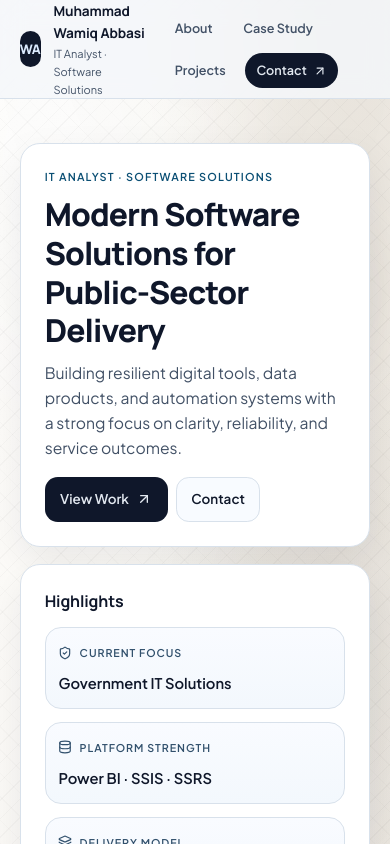
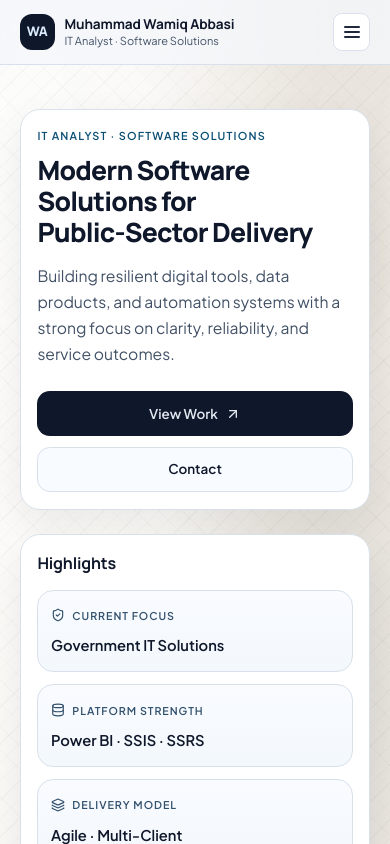
Before and after one commit to Muhammad-W-Abbasi/wamiq-portfolio, a React (Vite) app: page / in a window 390 px wide. Shown: the top 844 px of the page. Built offline with nearby package versions, Linux system fonts and the light colour scheme.

Commit message:
Mobile Optimization

```diff
--- a/src/App.jsx
+++ b/src/App.jsx
@@ -1,3 +1,4 @@
+import { useState } from "react";
 import { motion } from "framer-motion";
 import { ArrowUpRight } from "lucide-react";
 import Hero from "./components/Hero";
@@ -16,11 +17,15 @@ const pageVariants = {
 };
 
 export default function App() {
+  const [menuOpen, setMenuOpen] = useState(false);
+
+  const closeMenu = () => setMenuOpen(false);
+
   return (
     <motion.div className="app" variants={pageVariants} initial="hidden" animate="visible">
       <header className="site-header">
         <div className="shell nav-row">
-          <a className="brand" href="#hero">
+          <a className="brand" href="#hero" onClick={closeMenu}>
             <span className="brand-mark">WA</span>
             <span className="brand-text">
               <strong>Muhammad Wamiq Abbasi</strong>
@@ -28,11 +33,24 @@ export default function App() {
             </span>
           </a>
 
-          <nav className="nav-links" aria-label="Primary navigation">
-            <a href="#about">About</a>
-            <a href="#case-study">Case Study</a>
-            <a href="#projects">Projects</a>
-            <a href="#contact" className="nav-cta">
+          <button
+            type="button"
+            className={`menu-toggle${menuOpen ? " is-open" : ""}`}
+            aria-label="Toggle navigation menu"
+            aria-controls="primary-nav"
+            aria-expanded={menuOpen}
+            onClick={() => setMenuOpen((prev) => !prev)}
+          >
+            <span />
+            <span />
+            <span />
+          </button>
+
+          <nav id="primary-nav" className={`nav-links${menuOpen ? " is-open" : ""}`} aria-label="Primary navigation">
+            <a href="#about" onClick={closeMenu}>About</a>
+            <a href="#case-study" onClick={closeMenu}>Case Study</a>
+            <a href="#projects" onClick={closeMenu}>Projects</a>
+            <a href="#contact" className="nav-cta" onClick={closeMenu}>
               Contact <ArrowUpRight size={14} />
             </a>
           </nav>
--- a/src/index.css
+++ b/src/index.css
@@ -199,6 +199,10 @@ svg {
 .nav-links a:hover {
   background: #eaf1f8;
   color: var(--text);
+}
+
+.menu-toggle {
+  display: none;
 }
 
 .nav-cta {
@@ -742,3 +746,138 @@ svg {
     scroll-behavior: auto !important;
   }
 }
+
+@media (max-width: 40rem) {
+  .app {
+    overflow-x: hidden;
+  }
+
+  .nav-row {
+    position: relative;
+    align-items: center;
+    gap: var(--space-1);
+  }
+
+  .brand {
+    min-width: 0;
+    flex: 1;
+    gap: 0.6rem;
+  }
+
+  .brand-mark {
+    inline-size: 2.2rem;
+    block-size: 2.2rem;
+    flex: 0 0 auto;
+  }
+
+  .brand-text {
+    min-width: 0;
+  }
+
+  .brand-text strong,
+  .brand-text small {
+    overflow-wrap: anywhere;
+    line-height: 1.2;
+  }
+
+  .menu-toggle {
+    display: inline-flex;
+    flex-direction: column;
+    justify-content: center;
+    align-items: center;
+    gap: 0.22rem;
+    inline-size: 2.35rem;
+    block-size: 2.35rem;
+    border: 0.0625rem solid var(--line);
+    border-radius: 0.55rem;
+    background: var(--surface);
+    padding: 0.2rem;
+    cursor: pointer;
+    flex: 0 0 auto;
+  }
+
+  .menu-toggle span {
+    display: block;
+    inline-size: 1rem;
+    block-size: 0.11rem;
+    border-radius: 99rem;
+    background: #1e293b;
+    transition: transform 0.2s ease, opacity 0.2s ease;
+  }
+
+  .menu-toggle.is-open span:nth-child(1) {
+    transform: translateY(0.33rem) rotate(45deg);
+  }
+
+  .menu-toggle.is-open span:nth-child(2) {
+    opacity: 0;
+  }
+
+  .menu-toggle.is-open span:nth-child(3) {
+    transform: translateY(-0.33rem) rotate(-45deg);
+  }
+
+  .nav-links {
+    display: none;
+  }
+
+  .nav-links.is-open {
+    display: flex;
+    position: absolute;
+    top: calc(100% + 0.5rem);
+    left: 0;
+    right: 0;
+    z-index: 25;
+    flex-direction: column;
+    align-items: stretch;
+    gap: 0.4rem;
+    padding: 0.6rem;
+    border-radius: 0.8rem;
+    border: 0.0625rem solid var(--line);
+    background: var(--surface);
+    box-shadow: 0 0.9rem 2rem rgb(15 23 42 / 0.12);
+  }
+
+  .nav-links.is-open a {
+    width: 100%;
+    padding: 0.7rem 0.8rem;
+    border-radius: 0.55rem;
+  }
+
+  .nav-links.is-open .nav-cta {
+    justify-content: center;
+  }
+
+  .hero-grid {
+    gap: var(--space-4);
+  }
+
+  .hero-main,
+  .hero-panel {
+    padding: var(--space-3);
+  }
+
+  .hero-title {
+    margin-block: var(--space-2) var(--space-3);
+    gap: 0.3ch;
+  }
+
+  .headline-word {
+    font-size: clamp(1.45rem, 6.8vw, 2.2rem);
+  }
+
+  .hero-subtitle {
+    line-height: 1.65;
+  }
+
+  .hero-actions {
+    flex-direction: column;
+    align-items: stretch;
+    gap: 0.65rem;
+    margin-top: var(--space-4);
+  }
+
+  .hero-actions .btn {
+    width: 100%;
+  }
+}
```
